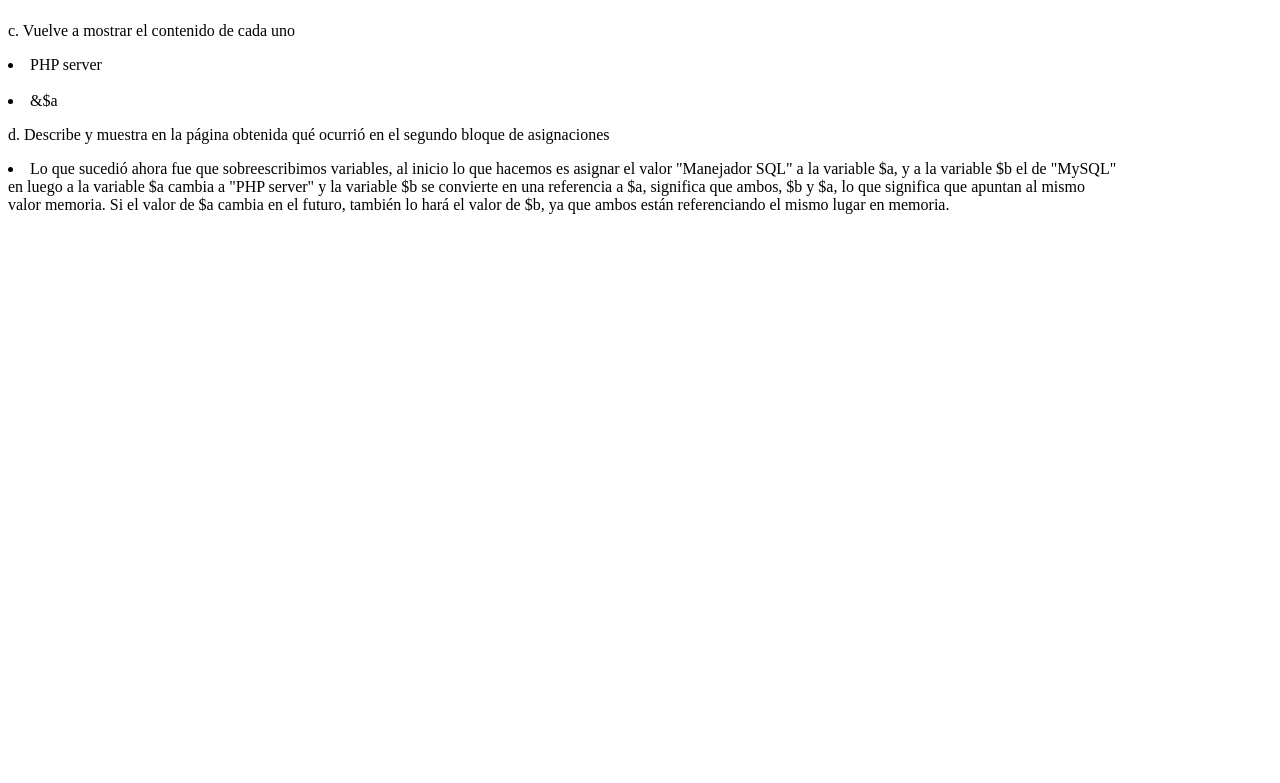
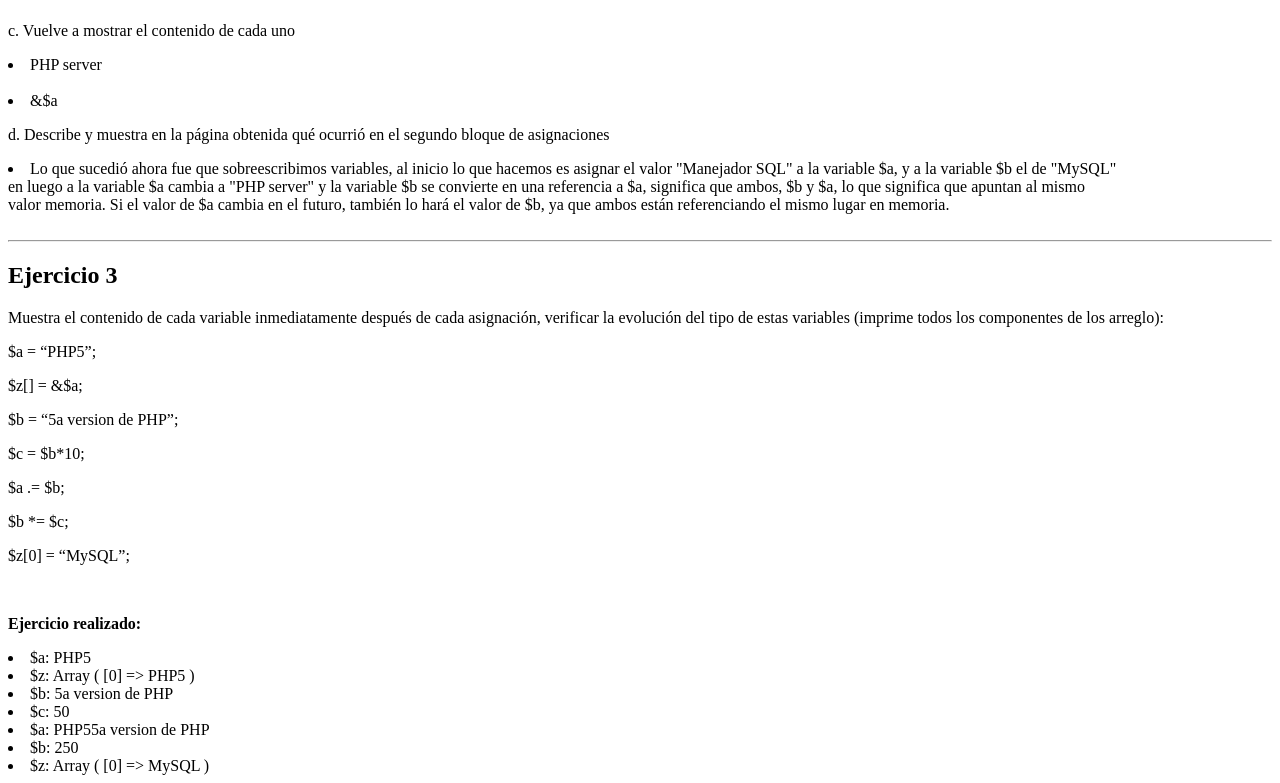
Before and after one commit to inava404/tecweb, a PHP site: page / in a window 1280 px wide. Shown: the part 832-1615 px from the top of the page. Before the commit the page ends 1046 px from the top, so only its background shows below. Run offline with PHP 8.4, Linux system fonts and the light colour scheme.

Commit message:
Ejercicio 3 resuelto

```diff
--- a/practicas/p04/index.php
+++ b/practicas/p04/index.php
@@ -71,8 +71,41 @@
         <?php
             echo '<li>Lo que sucedió ahora fue que sobreescribimos variables, al inicio lo que hacemos es asignar el valor "Manejador SQL" a la variable $a, y a la variable $b el de "MySQL"<br>
             en luego a la variable $a cambia a "PHP server" y la variable $b se convierte en una referencia a $a,  significa que ambos, $b y $a, lo que significa que apuntan al mismo<br>
-            valor memoria. Si el valor de $a cambia en el futuro, también lo hará el valor de $b, ya que ambos están referenciando el mismo lugar en memoria.';
+            valor memoria. Si el valor de $a cambia en el futuro, también lo hará el valor de $b, ya que ambos están referenciando el mismo lugar en memoria.
+            <br><br>';
+            unset($a, $b, $c);
         ?>
 
+    <hr>
+    <h2>Ejercicio 3</h2>
+        <p>Muestra el contenido de cada variable inmediatamente después de cada asignación,
+            verificar la evolución del tipo de estas variables (imprime todos los componentes de los
+            arreglo):</p>
+        <p>$a = “PHP5”;</p>
+        <p>$z[] = &$a;</p>
+        <p>$b = “5a version de PHP”;</p>
+        <p>$c = $b*10;</p>
+        <p>$a .= $b;</p>
+        <p>$b *= $c;</p>
+        <p>$z[0] = “MySQL”;</p>
+        <br>
+        <p><b>Ejercicio realizado:</b></p>
+        <?php
+            $a = "PHP5";
+            echo '<li>$a: '.$a.'</li>';
+            $z[] = &$a;
+            echo '<li>$z: ' . print_r($z, true) . '</li>';
+            $b = "5a version de PHP";
+            echo '<li>$b: '.$b.'</li>';
+            $c = intval($b)*10;
+            echo '<li>$c: '.$c.'</li>';
+            $a .= $b;
+            echo '<li>$a: '.$a.'</li>';
+            settype($b, 'int');
+            $b *= $c;
+            echo '<li>$b: '.$b.'</li>';
+            $z[0] = "MySQL";
+            echo '<li>$z: ' . print_r($z, true) . '</li>';
+        ?>
 </body>
 </html>
```
